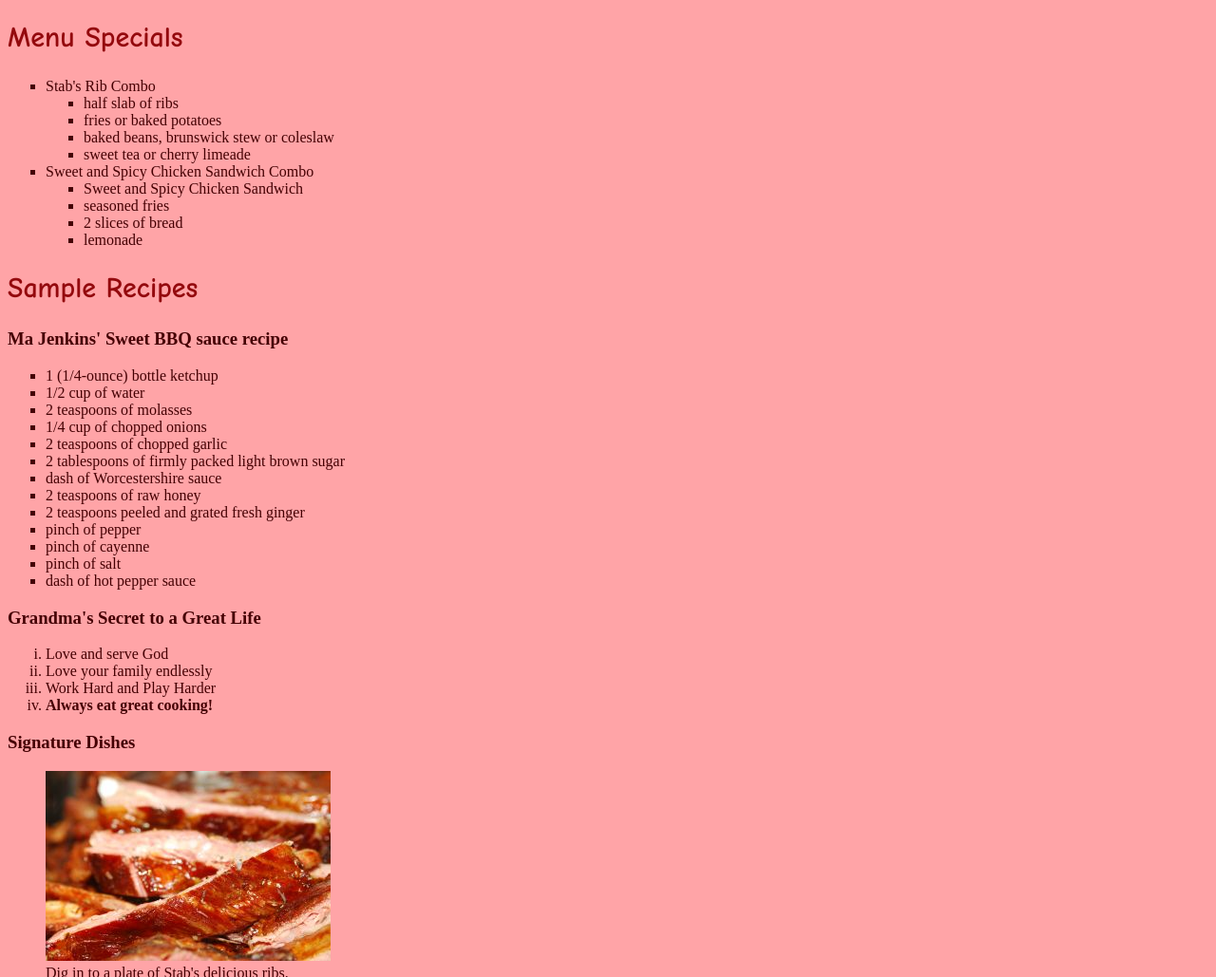
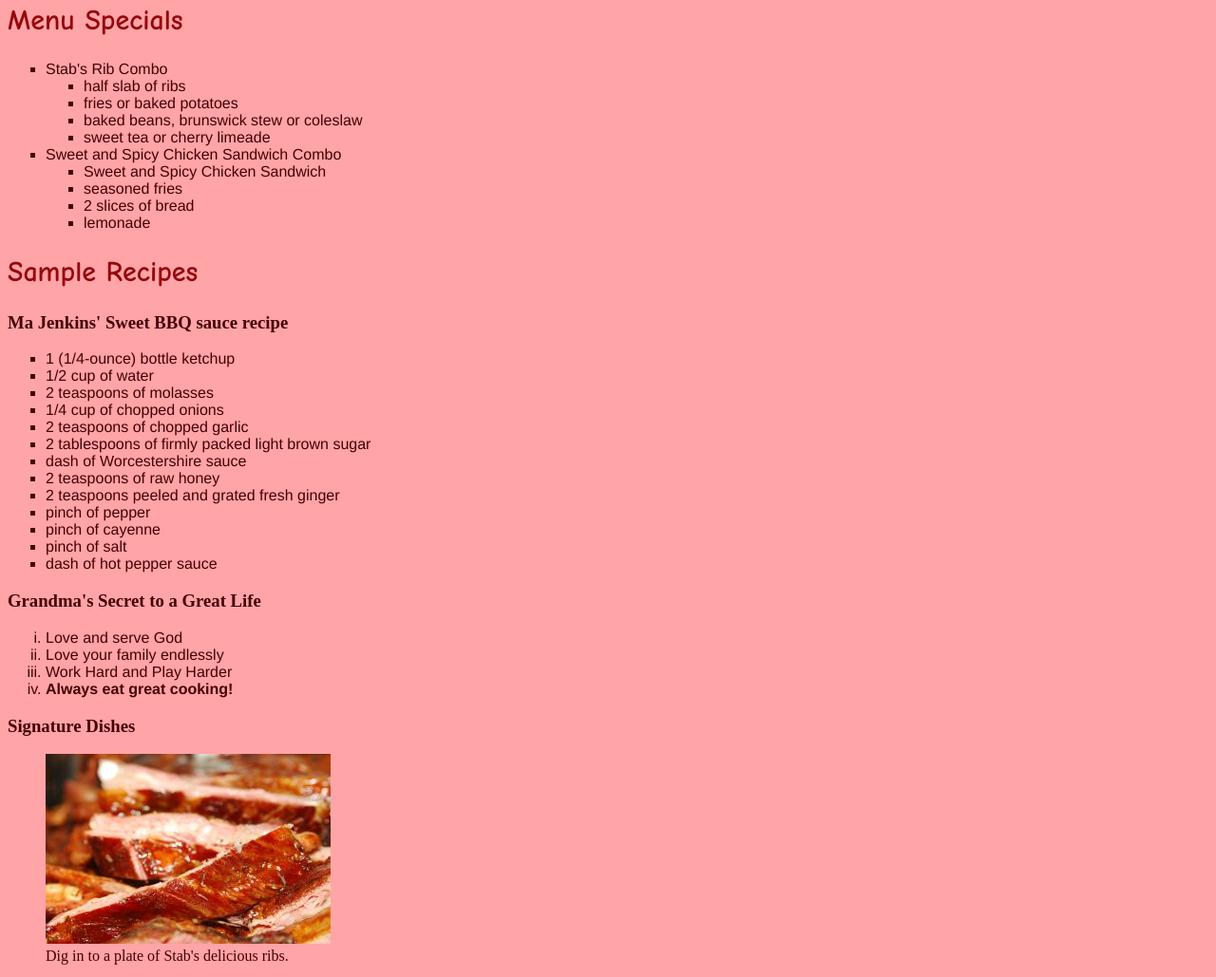
Before and after one commit to SLewis735/dws1, a plain HTML site: page Lewis_Steven_Project_1/index.html in a window 1280 px wide. Shown: the part 894-1923 px from the top of the page at 95% size. Drawn offline with Linux system fonts and the light colour scheme.

Commit message:
list font

```diff
--- a/Lewis_Steven_Project_1/css/styles.css
+++ b/Lewis_Steven_Project_1/css/styles.css
@@ -53,8 +53,12 @@ a:active {
 	text-decoration: none;
 }
 ol {
+	font-size: 16px;
+	font-family: Helvetica, Verdana, sans serif;
 	list-style-type: lower-roman;
 }
 ul {
+	font-size: 16px;
+	font-family: Helvetica, Verdana, sans serif;
 	list-style-type: square;
 }
```
